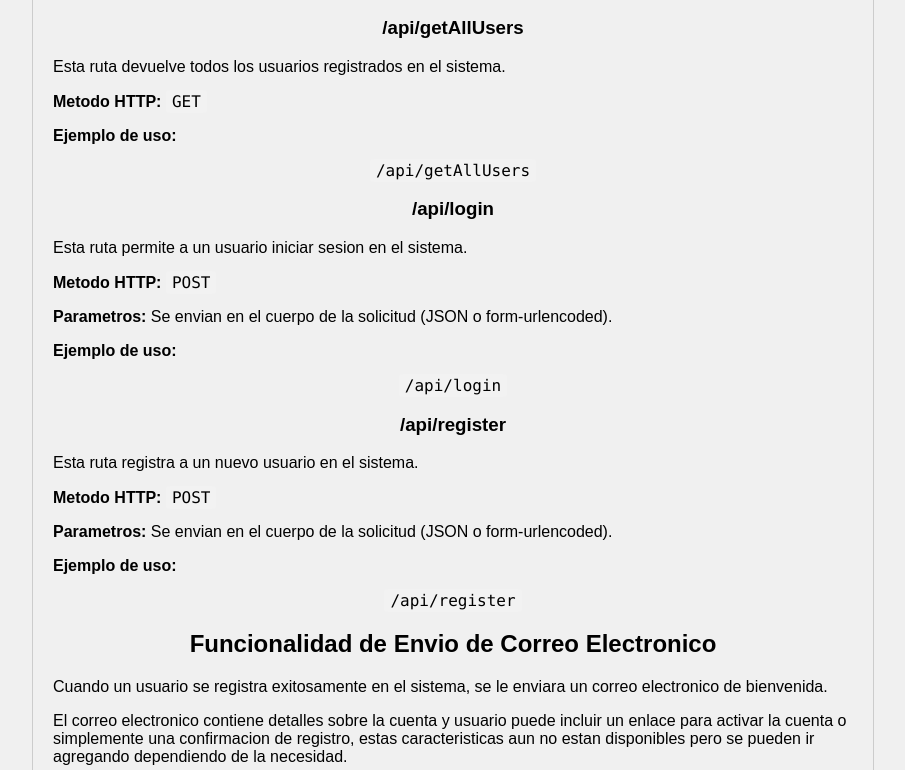
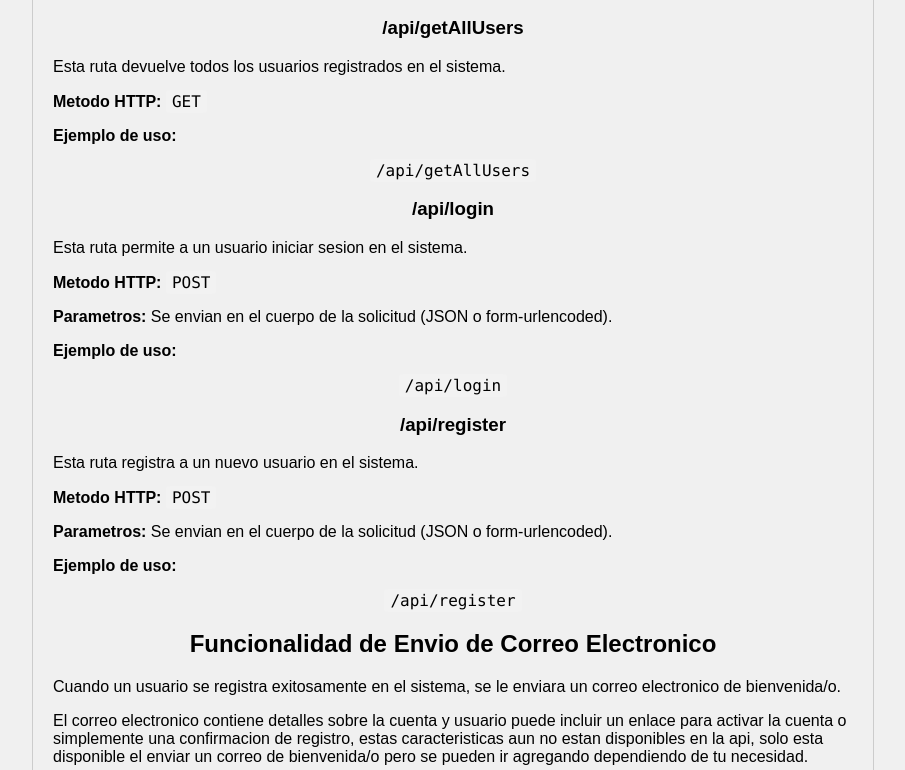
Before and after one commit to watercubz/send-email-api, a website: page static/index.html in a window 1280 px wide. Shown: the part 182-952 px from the top of the page, without its empty margins (187-1092 px from the left). Drawn offline with Linux system fonts and the light colour scheme.

Commit message:
fix: correction in the documentation regarding the handling of sending emails 📩

```diff
--- a/static/index.html
+++ b/static/index.html
@@ -63,13 +63,14 @@
     <h2>Funcionalidad de Envio de Correo Electronico</h2>
     <p>
       Cuando un usuario se registra exitosamente en el sistema, se le enviara un
-      correo electronico de bienvenida.
+      correo electronico de bienvenida/o.
     </p>
     <p>
       El correo electronico contiene detalles sobre la cuenta y usuario puede
       incluir un enlace para activar la cuenta o simplemente una confirmacion de
-      registro, estas caracteristicas aun no estan disponibles pero se pueden ir
-      agregando dependiendo de la necesidad.
+      registro, estas caracteristicas aun no estan disponibles en la api, solo
+      esta disponible el enviar un correo de bienvenida/o pero se pueden ir
+      agregando dependiendo de tu necesidad.
     </p>
     <p>
       Esta funcionalidad se puede modificar para implementar caracterasticas
```
